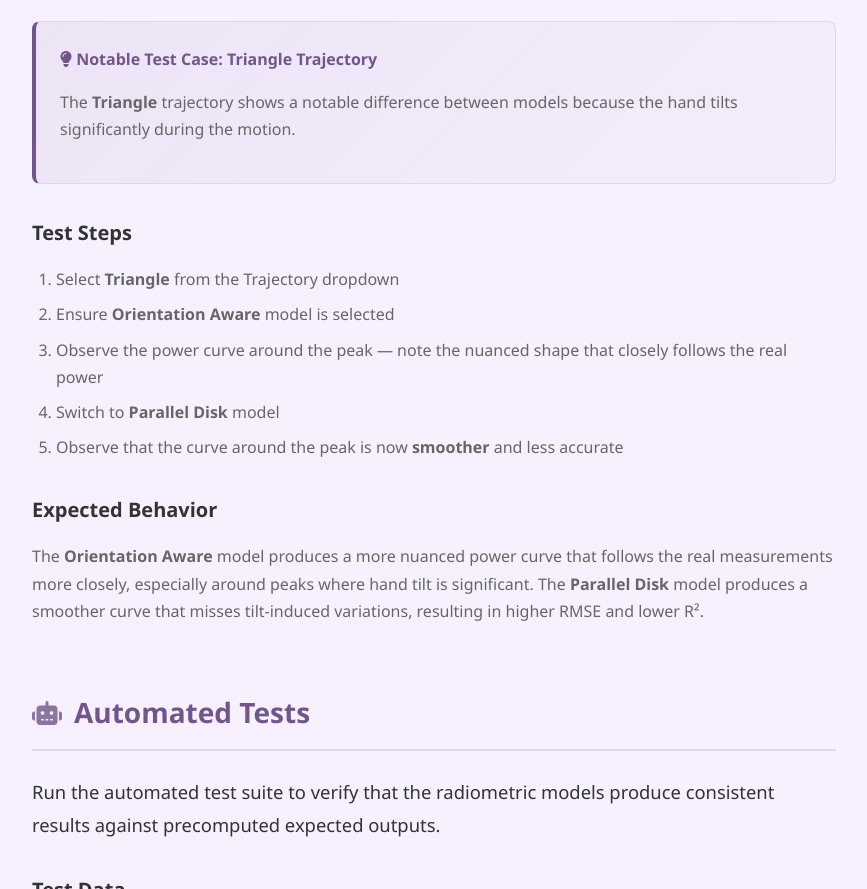
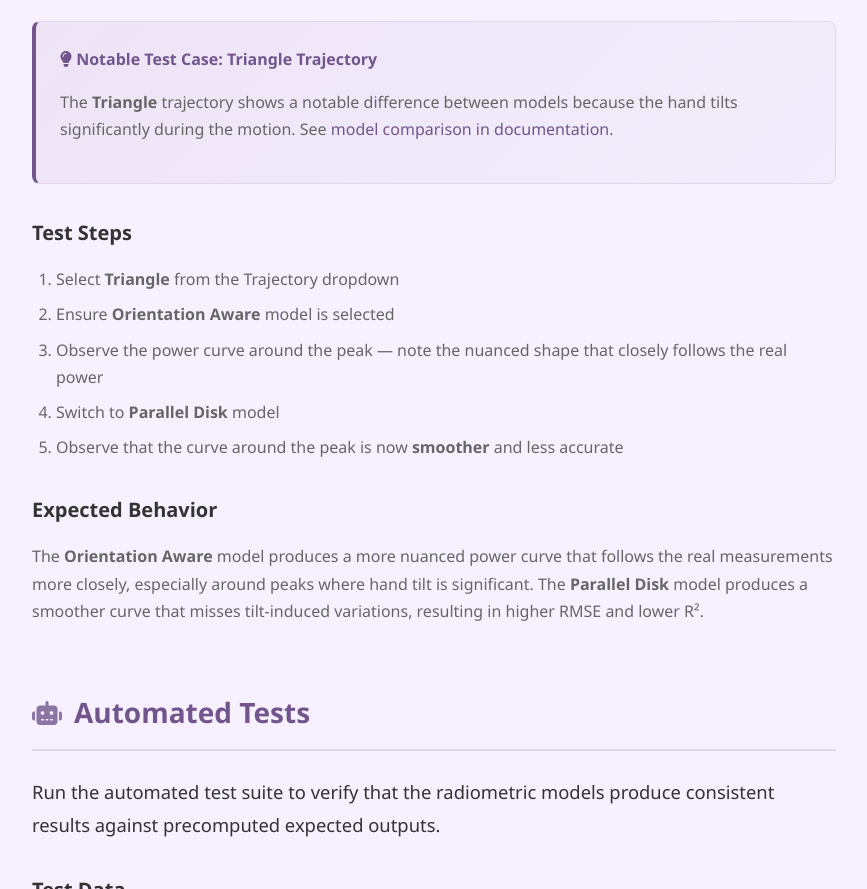
Before and after one commit to solar-track/solar-track.github.io, a website: page public/test.html in a window 1280 px wide. Shown: the part 2144-3033 px from the top of the page, without its empty margins (276-1143 px from the left). Drawn offline with nearby package versions, Linux system fonts and the light colour scheme.

Commit message:
Add link to model comparison in documentation from test page

```diff
--- a/public/test.html
+++ b/public/test.html
@@ -153,6 +153,7 @@
                         <p>
                             The <strong>Triangle</strong> trajectory shows a notable difference between models
                             because the hand tilts significantly during the motion.
+                            See <a href="help.html#view-factor">model comparison in documentation</a>.
                         </p>
                     </div>
 
```
